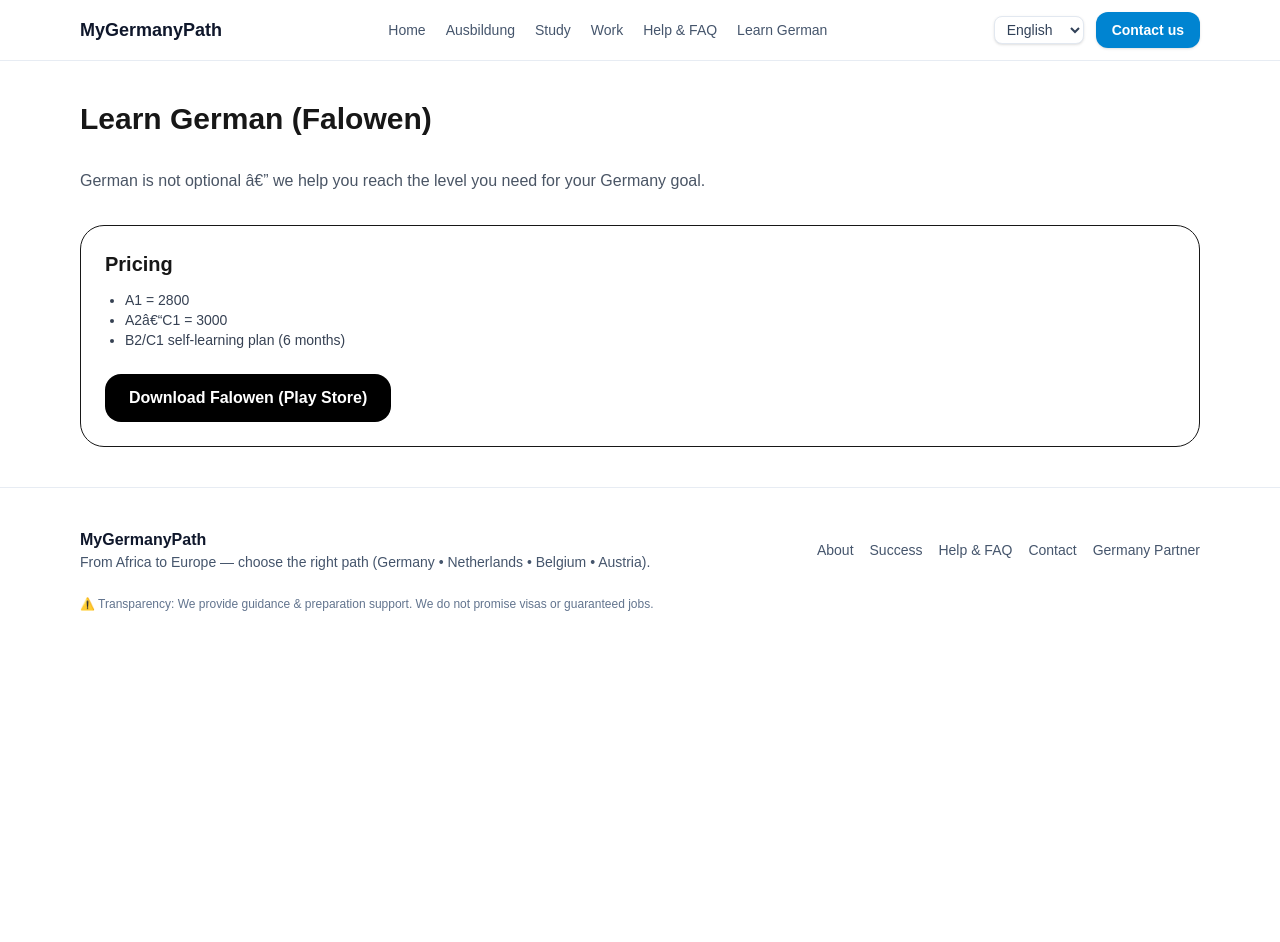
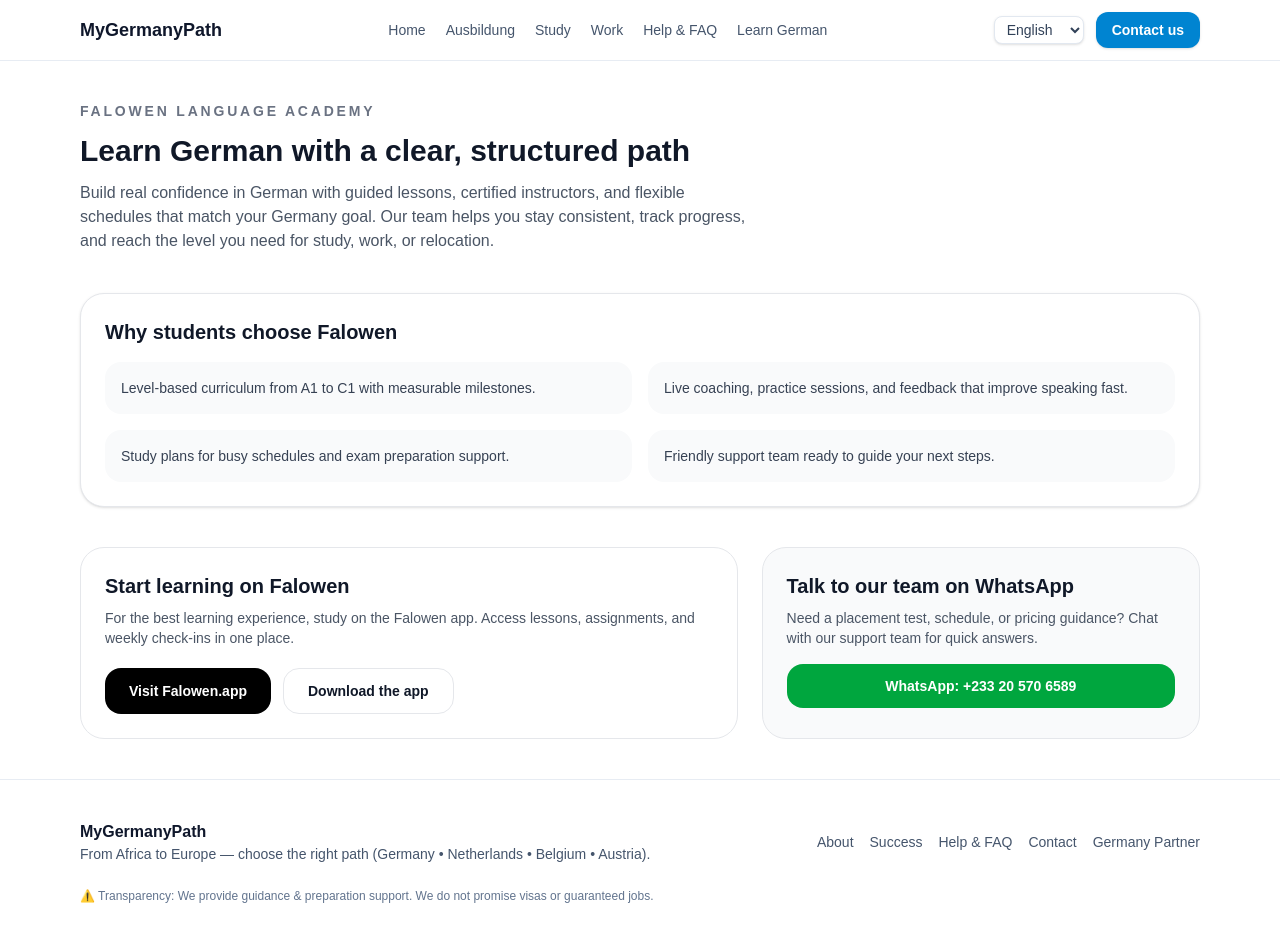
Before and after one commit to learngermanghana/mygermanypath, a Next.js app: page /learn-german in a window 1280 px wide. Before the commit the page ends 800 px from the top, so only its background shows below. Built offline with nearby package versions, Linux system fonts and the light colour scheme.

Commit message:
Improve learn German page copy and contact

```diff
--- a/src/app/learn-german/page.tsx
+++ b/src/app/learn-german/page.tsx
@@ -2,26 +2,75 @@
 
 export default function LearnGerman() {
   return (
-    <div className="space-y-8">
-      <h1 className="text-3xl font-bold">Learn German (Falowen)</h1>
-      <p className="text-gray-600">
-        German is not optional â€” we help you reach the level you need for your Germany goal.
-      </p>
+    <div className="space-y-10">
+      <header className="space-y-3">
+        <p className="text-sm font-semibold uppercase tracking-[0.2em] text-gray-500">
+          Falowen Language Academy
+        </p>
+        <h1 className="text-3xl font-bold text-gray-900">
+          Learn German with a clear, structured path
+        </h1>
+        <p className="max-w-2xl text-gray-600">
+          Build real confidence in German with guided lessons, certified instructors, and
+          flexible schedules that match your Germany goal. Our team helps you stay consistent,
+          track progress, and reach the level you need for study, work, or relocation.
+        </p>
+      </header>
 
-      <section className="rounded-3xl border p-6 space-y-3">
-        <h2 className="text-xl font-bold">Pricing</h2>
-        <ul className="list-disc pl-5 text-gray-700 text-sm">
-          <li>A1 = 2800</li>
-          <li>A2â€“C1 = 3000</li>
-          <li>B2/C1 self-learning plan (6 months)</li>
-        </ul>
+      <section className="rounded-3xl border border-gray-200 bg-white p-6 shadow-sm">
+        <div className="space-y-4">
+          <h2 className="text-xl font-bold text-gray-900">Why students choose Falowen</h2>
+          <ul className="grid gap-4 text-sm text-gray-700 sm:grid-cols-2">
+            <li className="rounded-2xl bg-gray-50 p-4">
+              Level-based curriculum from A1 to C1 with measurable milestones.
+            </li>
+            <li className="rounded-2xl bg-gray-50 p-4">
+              Live coaching, practice sessions, and feedback that improve speaking fast.
+            </li>
+            <li className="rounded-2xl bg-gray-50 p-4">
+              Study plans for busy schedules and exam preparation support.
+            </li>
+            <li className="rounded-2xl bg-gray-50 p-4">
+              Friendly support team ready to guide your next steps.
+            </li>
+          </ul>
+        </div>
+      </section>
 
-        <div className="pt-3">
+      <section className="grid gap-6 lg:grid-cols-[1.2fr_0.8fr]">
+        <div className="rounded-3xl border border-gray-200 p-6">
+          <h2 className="text-xl font-bold text-gray-900">Start learning on Falowen</h2>
+          <p className="mt-2 text-sm text-gray-600">
+            For the best learning experience, study on the Falowen app. Access lessons,
+            assignments, and weekly check-ins in one place.
+          </p>
+          <div className="mt-5 flex flex-wrap gap-3">
+            <Link
+              href="https://www.falowen.app"
+              className="inline-flex items-center justify-center rounded-2xl bg-black px-6 py-3 text-sm font-semibold text-white transition hover:opacity-90"
+            >
+              Visit Falowen.app
+            </Link>
+            <Link
+              href="https://www.falowen.app"
+              className="inline-flex items-center justify-center rounded-2xl border border-gray-200 px-6 py-3 text-sm font-semibold text-gray-900 transition hover:border-gray-300"
+            >
+              Download the app
+            </Link>
+          </div>
+        </div>
+
+        <div className="rounded-3xl border border-gray-200 bg-gray-50 p-6">
+          <h2 className="text-xl font-bold text-gray-900">Talk to our team on WhatsApp</h2>
+          <p className="mt-2 text-sm text-gray-600">
+            Need a placement test, schedule, or pricing guidance? Chat with our support team for
+            quick answers.
+          </p>
           <Link
-            href="#"
-            className="inline-block rounded-2xl bg-black px-6 py-3 text-white font-semibold hover:opacity-90"
+            href="https://wa.me/233205706589"
+            className="mt-4 inline-flex w-full items-center justify-center rounded-2xl bg-green-600 px-5 py-3 text-sm font-semibold text-white transition hover:bg-green-700"
           >
-            Download Falowen (Play Store)
+            WhatsApp: +233 20 570 6589
           </Link>
         </div>
       </section>
```
